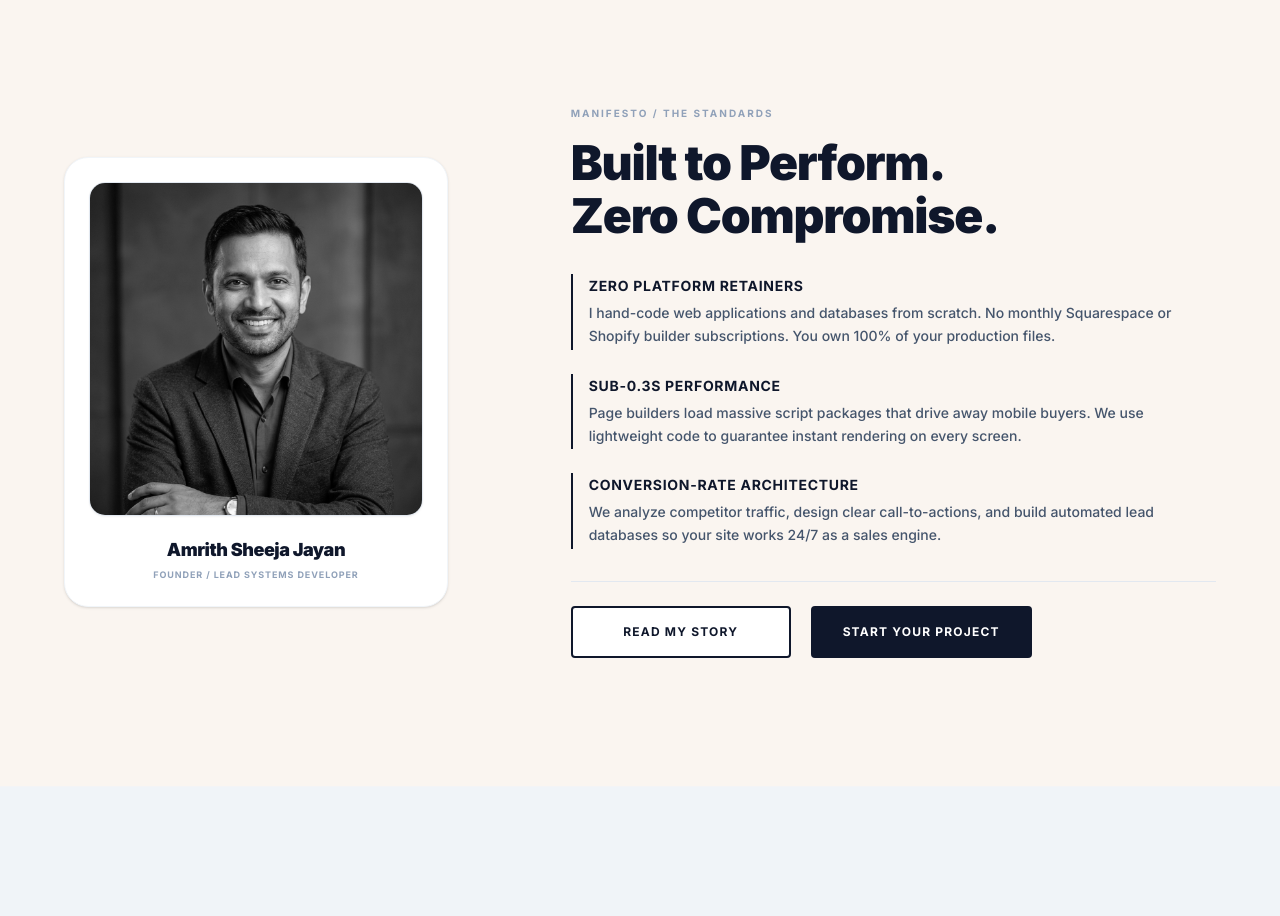
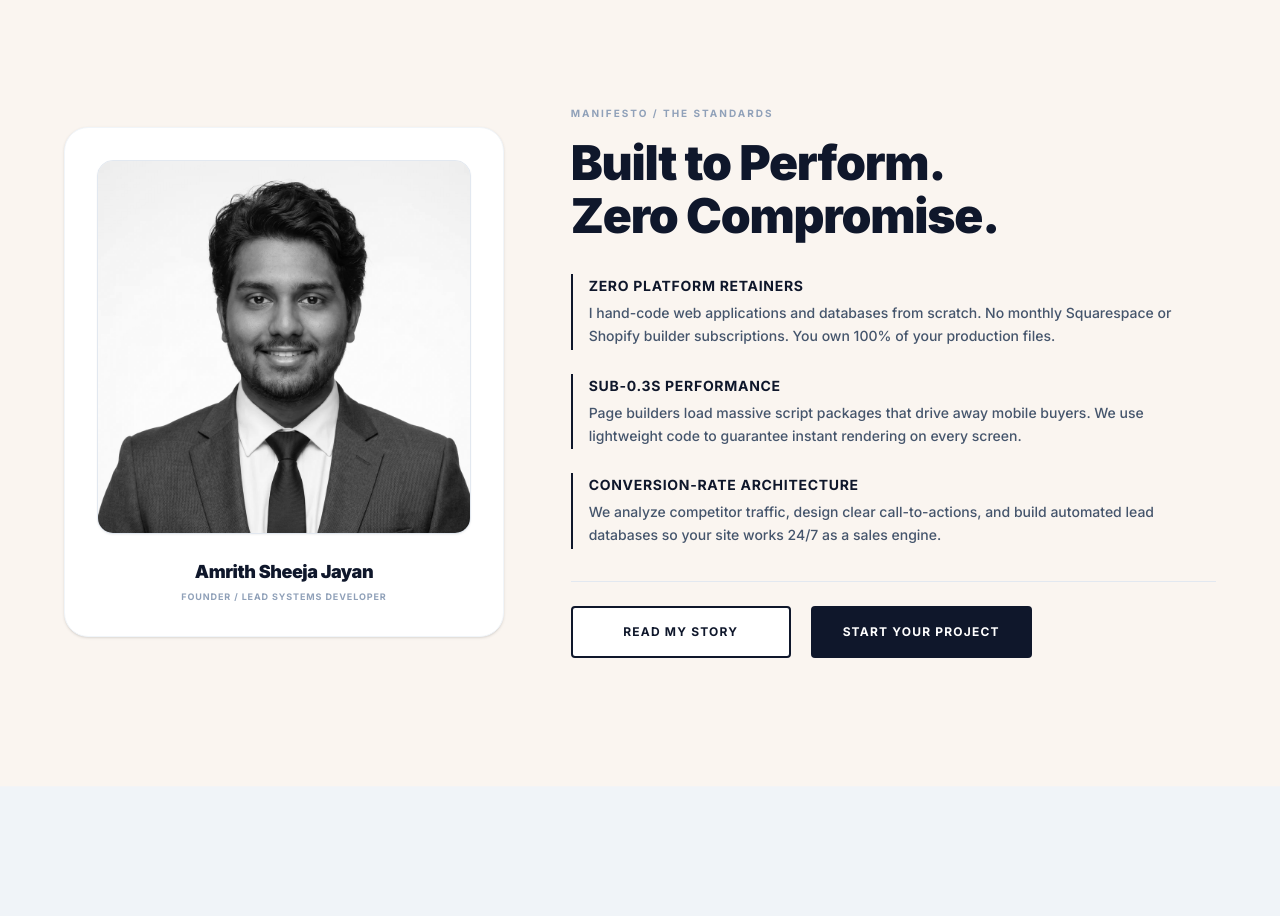
Before and after one commit to pixelwebstar/asheejajayan-website, a Next.js app: page / in a window 1280 px wide. Shown: the part 5440-6356 px from the top of the page. Built offline with nearby package versions, Linux system fonts and the light colour scheme.

Commit message:
feat: replace founder headshot with optimized WebP image and expand portrait card dimensions for vertical layout alignment

```diff
--- a/src/app/page.tsx
+++ b/src/app/page.tsx
@@ -659,13 +659,13 @@ export default function Home() {
           <div className="grid grid-cols-1 lg:grid-cols-12 gap-12 lg:gap-16 items-center">
             {/* Left Column: Portrait Card */}
             <div className="lg:col-span-5 w-full flex justify-center lg:justify-start">
-              <div className="bg-white p-6 rounded-3xl border border-slate-100 shadow-sm space-y-5 w-full max-w-sm text-center">
+              <div className="bg-white p-6 lg:p-8 rounded-3xl border border-slate-100 shadow-sm space-y-5 lg:space-y-6 w-full max-w-sm lg:max-w-[440px] text-center">
                 <div className="w-full aspect-square bg-slate-100 border border-slate-200 rounded-2xl relative select-none overflow-hidden shadow-xs">
                   <Image
-                    src="/founder.png"
+                    src="/founder.webp"
                     alt="Amrith Sheeja Jayan Portrait"
                     fill
-                    sizes="(max-width: 768px) 100vw, 384px"
+                    sizes="(max-width: 768px) 100vw, 440px"
                     className="object-cover grayscale hover:grayscale-0 transition-all duration-500"
                   />
                 </div>
```
Also changed, not shown: public/founder.png (deleted), public/founder.webp (added).
